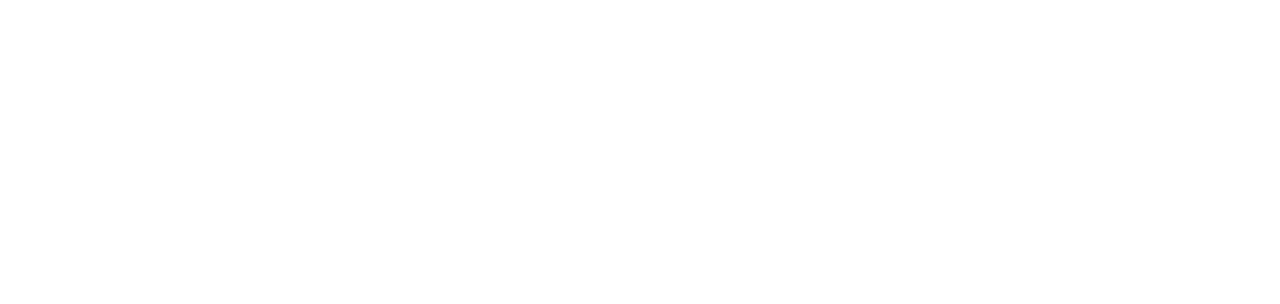
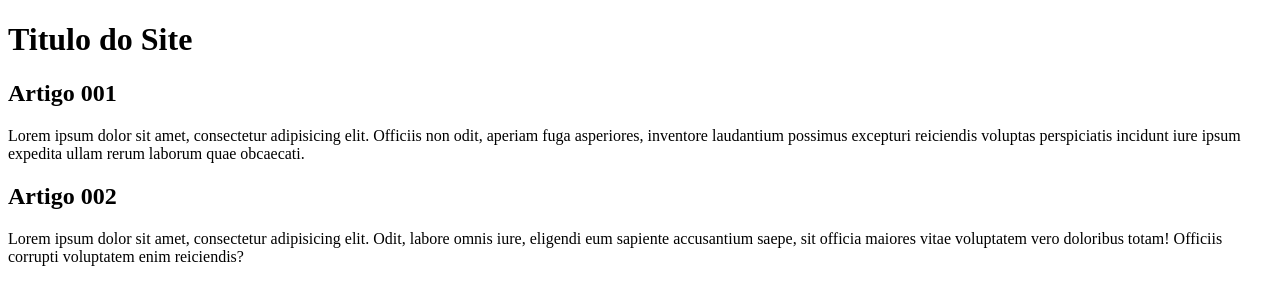
Before and after one commit to zelitosaide/primeiro-site, a plain HTML site: page index.html in a window 1280 px wide. Drawn offline with Linux system fonts and the light colour scheme.

Commit message:
Actualizacao do arquivo Index

```diff
--- a/index.html
+++ b/index.html
@@ -7,6 +7,18 @@
     <title>Document</title>
 </head>
 <body>
-
+    <main>
+        <header>
+            <h1>Titulo do Site</h1>
+        </header>
+        <article>
+            <h2>Artigo 001</h2>
+            <p>Lorem ipsum dolor sit amet, consectetur adipisicing elit. Officiis non odit, aperiam fuga asperiores, inventore laudantium possimus excepturi reiciendis voluptas perspiciatis incidunt iure ipsum expedita ullam rerum laborum quae obcaecati.</p>
+        </article>
+        <article>
+            <h2>Artigo 002</h2>
+            <p>Lorem ipsum dolor sit amet, consectetur adipisicing elit. Odit, labore omnis iure, eligendi eum sapiente accusantium saepe, sit officia maiores vitae voluptatem vero doloribus totam! Officiis corrupti voluptatem enim reiciendis?</p>
+        </article>
+    </main>
 </body>
 </html>
```
